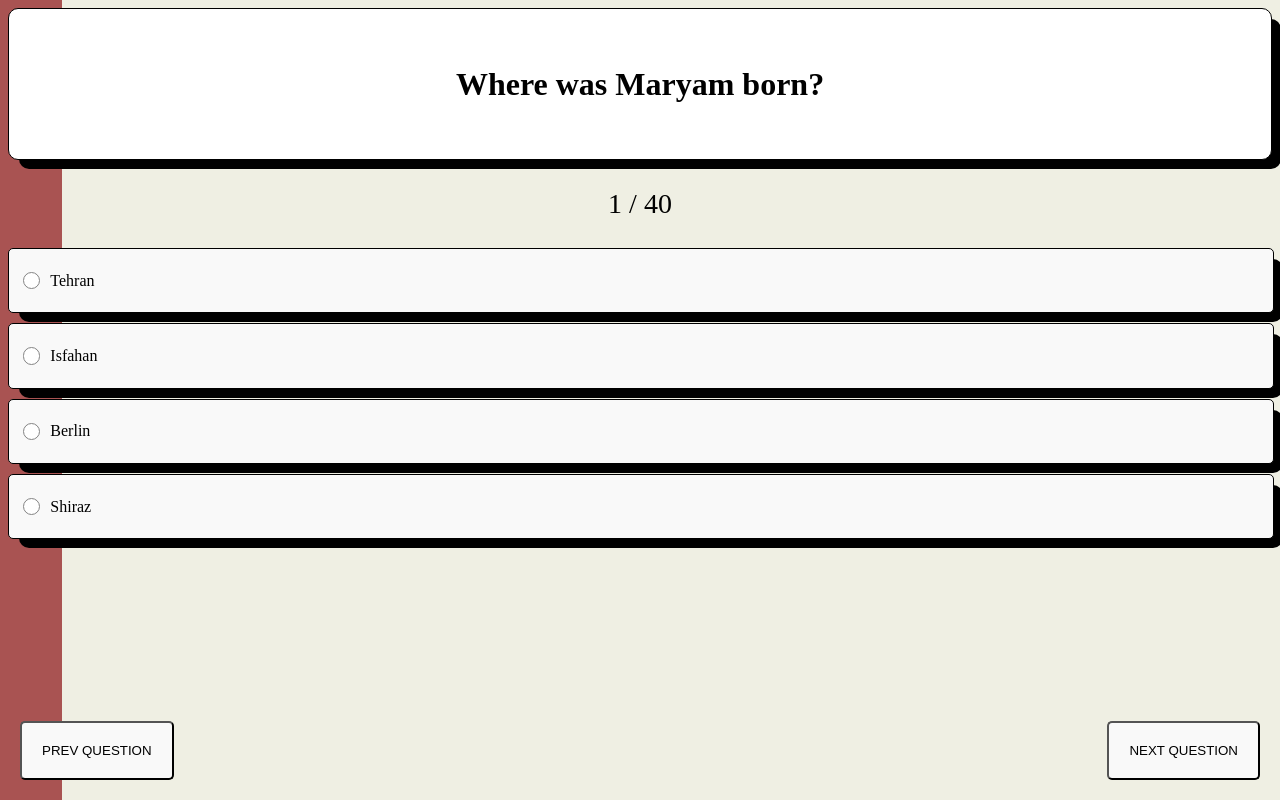
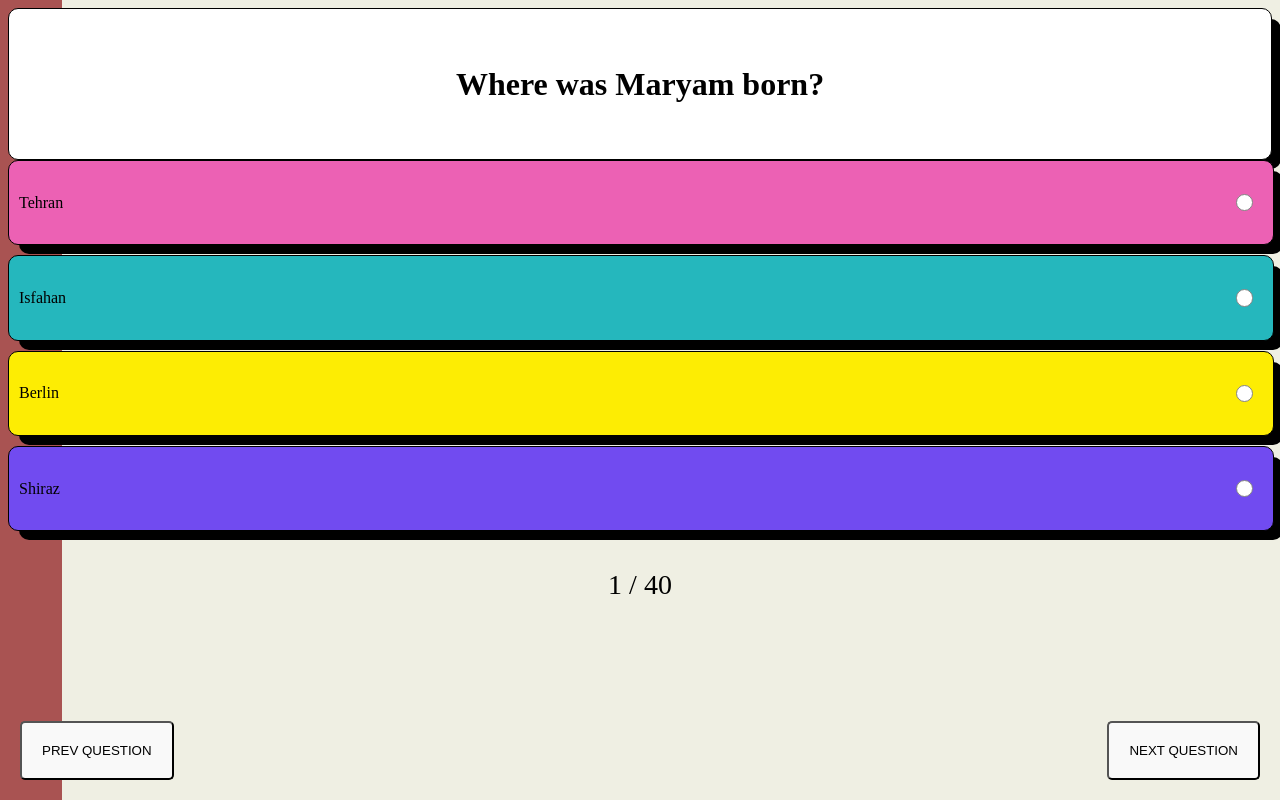
Before and after one commit to nicoladl/40shadesofmaryam, a Vue app: page / in a window 1280 px wide. Both pictures are taken after a click on the button "START THE QUIZ". Built offline with nearby package versions, Linux system fonts and the light colour scheme.

Commit message:
feat: options style

```diff
--- a/src/components/Option.vue
+++ b/src/components/Option.vue
@@ -1,4 +1,6 @@
 <template>
+  <div class="option">
+    <label :for="option">{{ option }}</label>
     <input
         class="checkbox"
         type="checkbox"
@@ -8,7 +10,7 @@
         ref="checkbox"
         v-model="props.checkedAnswers"
     >
-  <label :for="option">{{ option }}</label>
+  </div>
 </template>
 
 <script lang="ts" setup>
@@ -16,6 +18,11 @@ const props = defineProps({ option: String, index: Number, checkedAnswers: Array
 </script>
 
 <style lang="scss" scoped>
+.option {
+  display: flex;
+  align-items: center;
+  justify-content: space-between;
+
   input {
     width: 1.3em;
     height: 1.3em;
@@ -32,4 +39,5 @@ input {
       background-color: gray;
     }
   }
+}
 </style>
--- a/src/components/OptionsList.vue
+++ b/src/components/OptionsList.vue
@@ -76,12 +76,7 @@ watch(
 
   &__item {
     width: calc(100% - 20px);
-    padding: 20px 10px;
     margin-bottom: 10px;
-    background-color: #f9f9f9;
-    border-radius: 5px;
-    display: flex;
-    align-items: center;
   }
 
   label {
--- a/src/views/QuizView.vue
+++ b/src/views/QuizView.vue
@@ -41,7 +41,6 @@ watch(
     <container type="question">
       <h2 class="centered question-title">{{ question }}</h2>
     </container>
-    <p class="centered progress-number">{{ questionId }} / {{ quiz.length - 1 }}</p>
     <OptionsList />
   </main>
   <div v-else>Question not found</div>
@@ -63,6 +62,7 @@ watch(
         @click="onRevealResult"
     />
   </Fixed>
+  <p class="centered progress-number">{{ questionId }} / {{ quiz.length - 1 }}</p>
 </template>
 
 <style scoped lang="scss">
```
Lines whose indentation alone changed are shown as unchanged.
